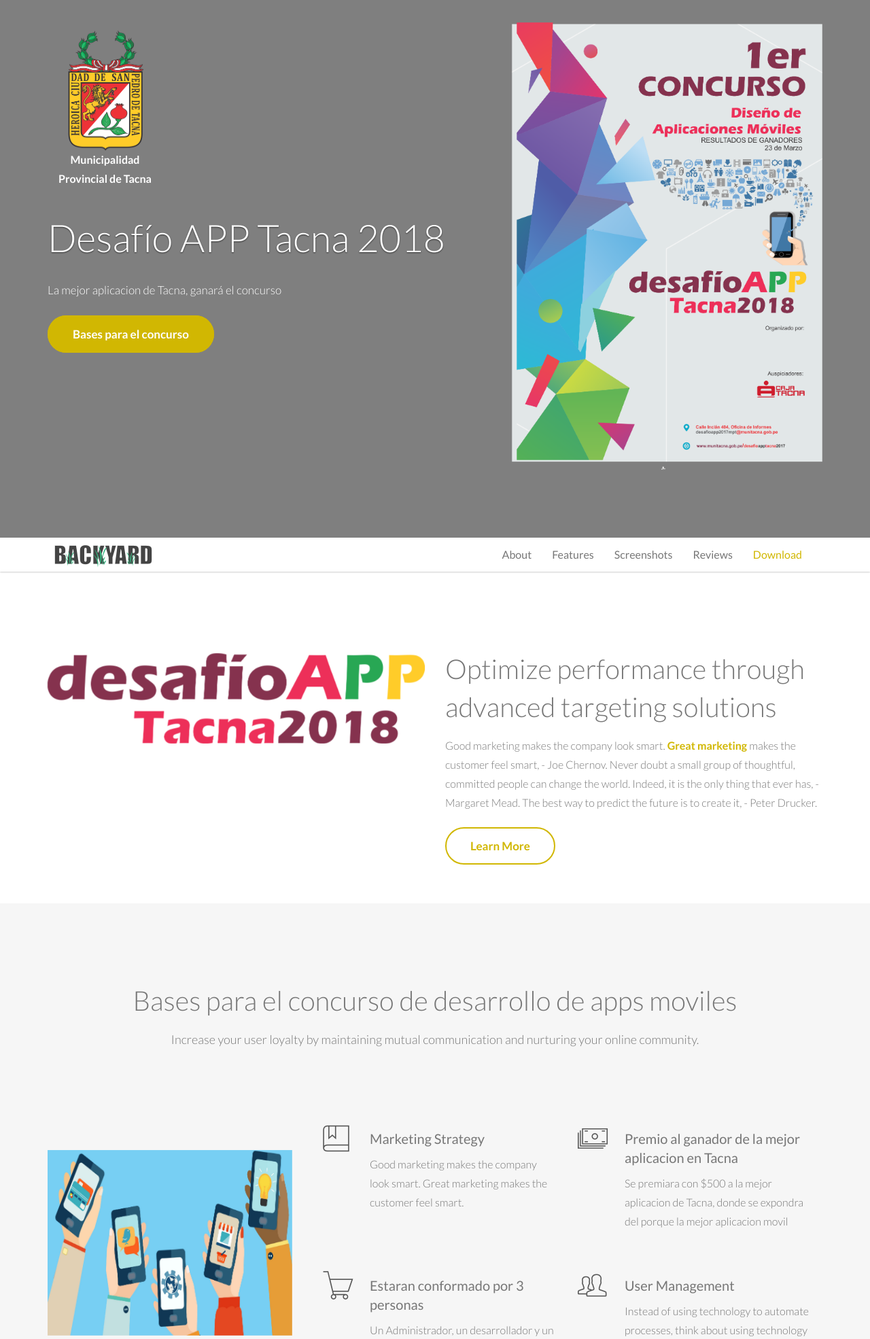
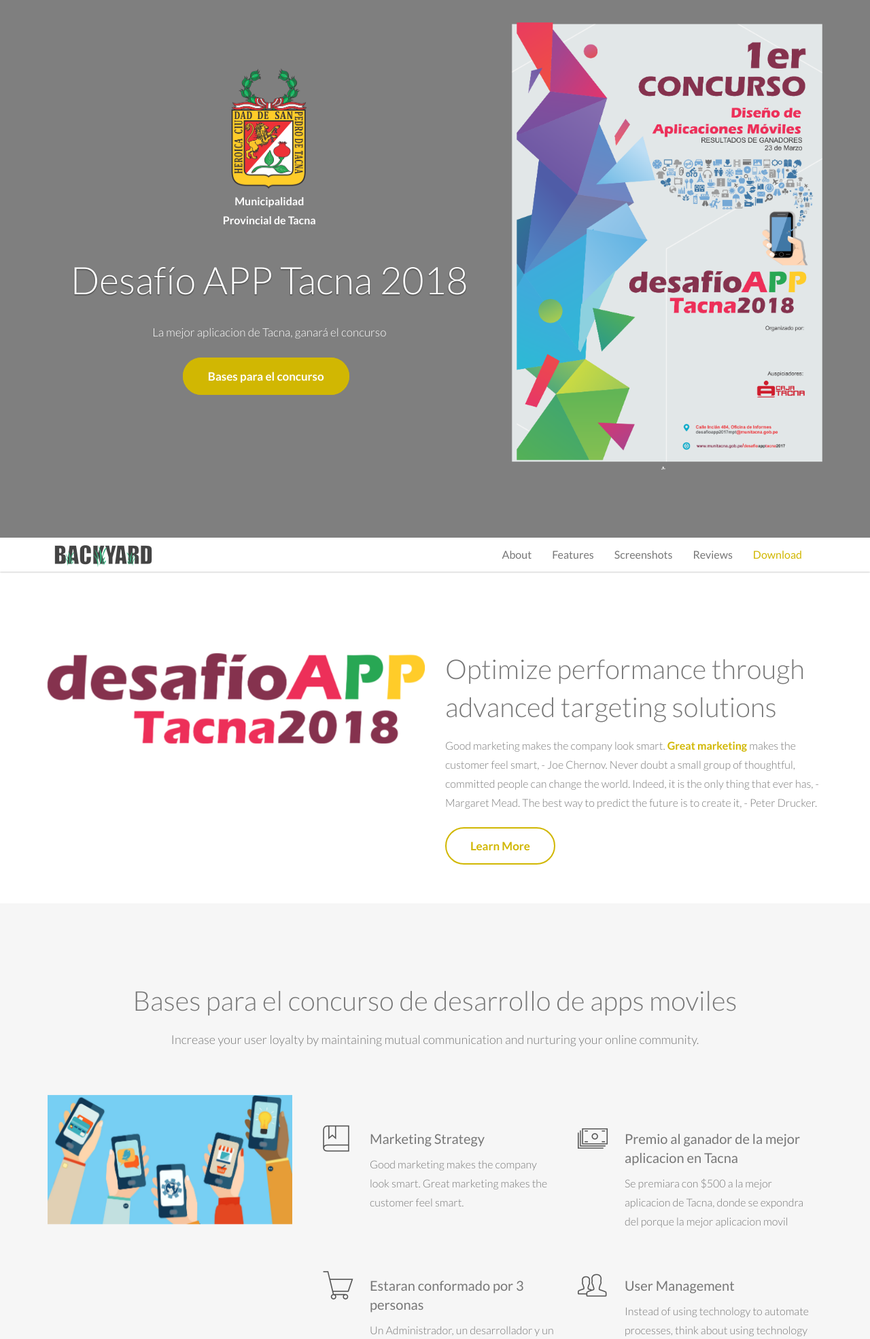
Before and after one commit to urielin/LANDINGPAGE-CONCURSOAPP, a PHP site: page /app.html in a window 1280 px wide. Shown: the top 1970 px of the page at 68% size. Run offline with PHP 8.4, Linux system fonts and the light colour scheme.

Commit message:
act la primera seccion

```diff
--- a/backyard/app.html
+++ b/backyard/app.html
@@ -36,12 +36,21 @@
         <div class="fullscreen landing parallax" style="background-image:url('images/celular.png');" data-img-width="2000" data-img-height="1325" data-diff="100">
 
             <div class="overlay">
-                <div class="container">
+                <div class="container" style="text-align:center;">
                     <div class="row">
                         <div class="col-md-7">
 
                             <!-- /.logo -->
-                            <div class="logo wow fadeInDown" style="margin-bottom: 90px;"> <a href=""><img src="images/mpt.png" alt="logo"><div class="title-mpt" style="">Municipalidad<br><span class='subtitle'>Provincial de Tacna</span></div></a></div>
+                            <div class="logo wow fadeInDown" style="">
+                                <a href="">
+                                    <div>
+                                        <img src="images/mpt.png" alt="logo">
+                                        <div class="title-mpt" style="">Municipalidad<br>
+                                            <span class='subtitle'>Provincial de Tacna</span>
+                                        </div>
+                                    </div>
+                                </a>
+                            </div>
                             <!-- /.main title -->
                             <h1 class="wow fadeInLeft">
                                 Desafío APP Tacna 2018
@@ -143,7 +152,7 @@
 
                         <!-- /.feature image -->
                         <div class="feature-img" >
-                            <img src="images/apps.jpg" style="height: 273px;margin-top: 81px;" alt="image" class="img-responsive wow fadeInLeft">
+                            <img src="images/apps.jpg"  alt="image" class="img-responsive wow fadeInLeft img-app ">
                         </div>
                     </div>
 
--- a/backyard/css/css-app-yellow.css
+++ b/backyard/css/css-app-yellow.css
@@ -158,14 +158,14 @@
 }
 .logo {
 	margin: 100px 0 40px 0;
-	margin-bottom: 90px;
+	/*margin-bottom: 90px;*/
 }
 .logo img{
 	/*	width: 150px;  --modificado
 		height: 37px;*/
 		width: 172px;
 		height: 182px;
-		margin-top: -56px;
+		/*margin-top: -56px;*/
 }
 .landing h1{
 	font-size: 56px;
@@ -831,6 +831,7 @@
 
 /* iPhone 4/5 (portrait) ----------- */
 @media (max-width: 320px) {
+
 	.logo {
 		margin: 30px 0 20px 0;
 	}
@@ -879,11 +880,12 @@
 }
 .title-mpt{
 	text-align: center;
-	position: absolute;
-	margin-left: 16px;
-	margin-top: -5px;
 	color: white;
 }
 .subtitle{
-	text-align: center;
+
 }
+.img-app{
+	/*height: 273px;
+	margin-top: 81px;*/
+}
```
